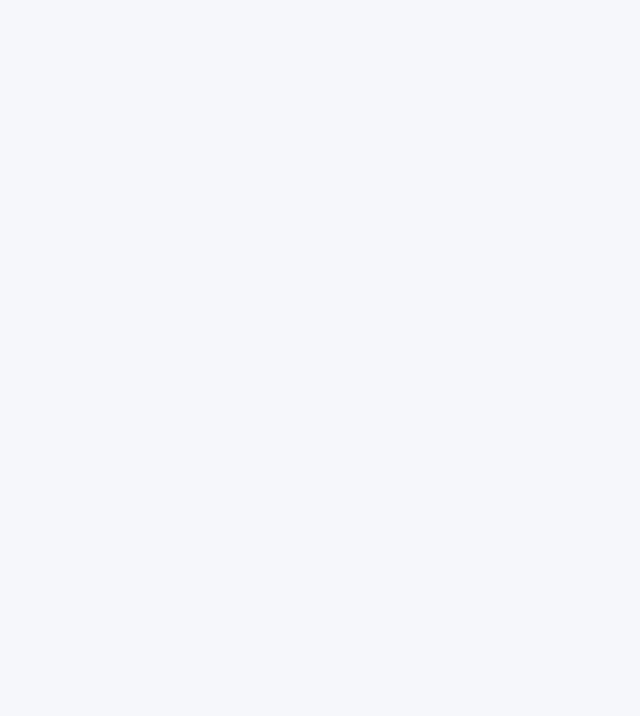
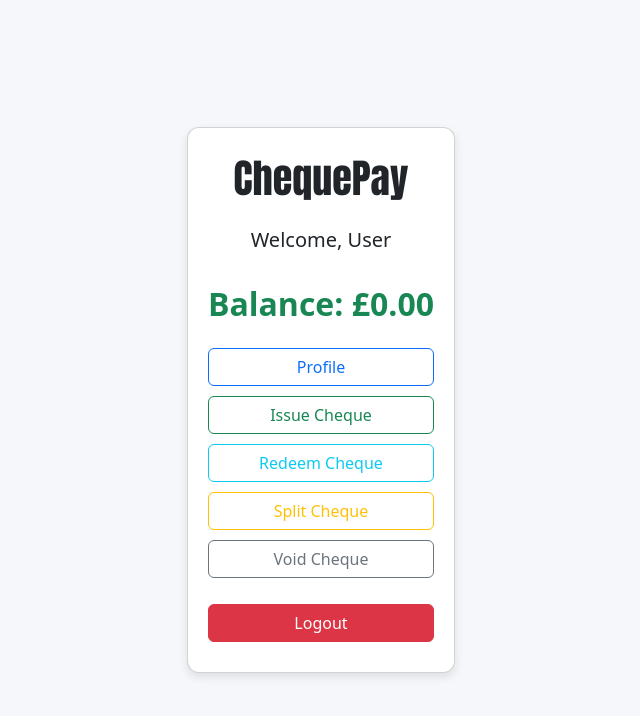
Before and after one commit to jk1698oxx2/vue_project5_cheque_pay, a Vue app: page / in a window 1280 px wide. Before the commit this address had no page. Shown: the top 716 px of the page, without its empty margins (319-959 px from the left). Built offline with nearby package versions, Linux system fonts and the light colour scheme; no server answers; sample sign-in values are in the browser's storage; a web font is replaced by a local one.

Commit message:
feat: create dashboard page

```diff
--- /dev/null
+++ b/src/pages/Dashboard.vue
@@ -0,0 +1,27 @@
+<template>
+  <BaseCard>
+    <h5>Welcome, <span>{{ authStore.realname || 'User' }}</span></h5>
+    <div class="balance">Balance: £<span>{{ authStore.balance.toFixed(2) }}</span></div>
+
+    <button class="btn btn-outline-primary btn-block w-100" @click="router.push('/profile')">Profile</button>
+    <button class="btn btn-outline-success btn-block w-100" @click="router.push('/issue')">Issue Cheque</button>
+    <button class="btn btn-outline-info btn-block w-100" @click="router.push('/redeem')">Redeem Cheque</button>
+    <button class="btn btn-outline-warning btn-block w-100" @click="router.push('/split')">Split Cheque</button>
+    <button class="btn btn-outline-secondary btn-block w-100" @click="router.push('/void')">Void Cheque</button>
+    <button class="btn btn-danger btn-block w-100 mt-3" @click="authStore.logout()">Logout</button>
+  </BaseCard>
+</template>
+
+<script setup lang="ts">
+import { onMounted } from 'vue';
+import { useRouter } from 'vue-router';
+import { useAuthStore } from '../stores/useAuthStore';
+import BaseCard from '../components/BaseCard.vue';
+
+const router = useRouter();
+const authStore = useAuthStore();
+
+onMounted(() => {
+  authStore.fetchBalance();
+});
+</script>
--- a/src/router/index.ts
+++ b/src/router/index.ts
@@ -4,7 +4,7 @@ import { useAuthStore } from '../stores/useAuthStore';
 const routes = [
   { path: '/login', component: () => import('../pages/Login.vue') },
   { path: '/register', component: () => import('../pages/Register.vue') },
-  // { path: '/', component: () => import('../pages/Dashboard.vue'), meta: { requiresAuth: true } },
+  { path: '/', component: () => import('../pages/Dashboard.vue'), meta: { requiresAuth: true } },
 //   { path: '/profile', component: () => import('../pages/Profile.vue'), meta: { requiresAuth: true } },
 //   { path: '/issue', component: () => import('../pages/Issue.vue'), meta: { requiresAuth: true } },
 //   { path: '/redeem', component: () => import('../pages/Redeem.vue'), meta: { requiresAuth: true } },
```
